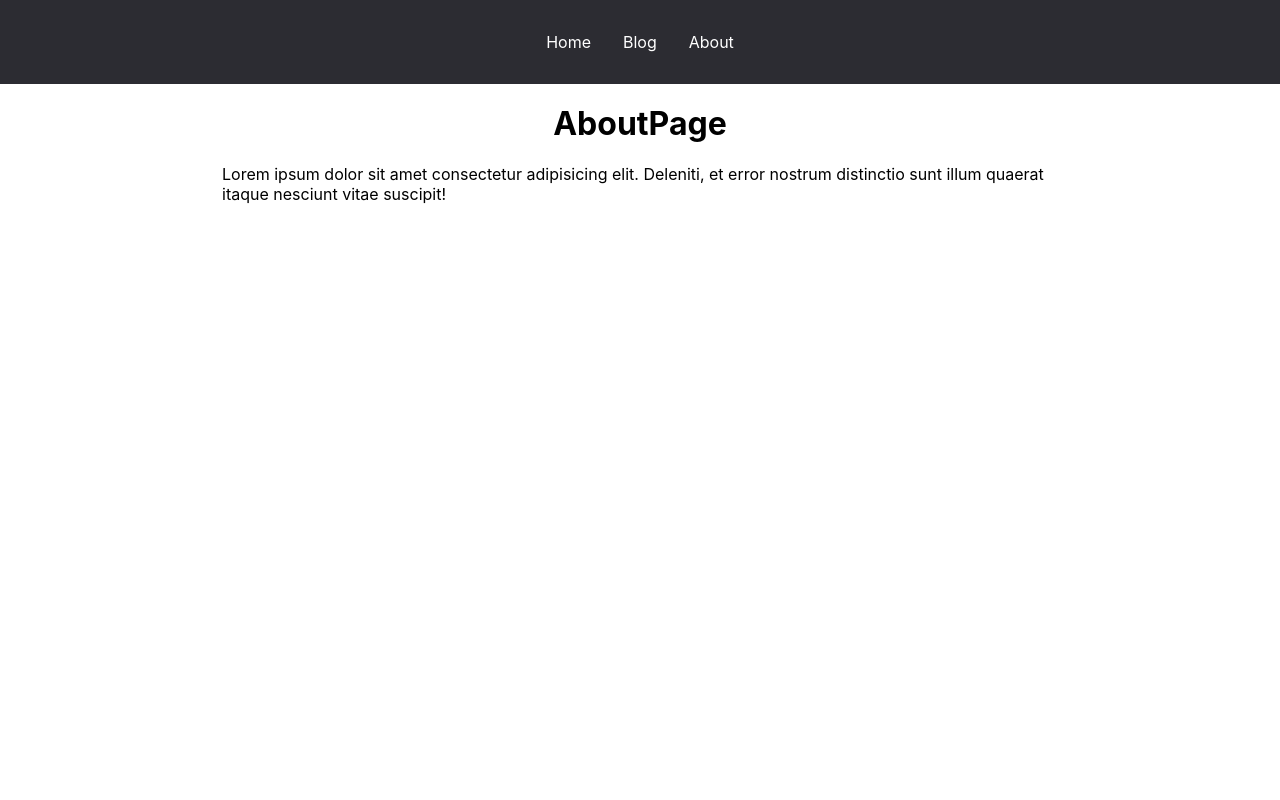
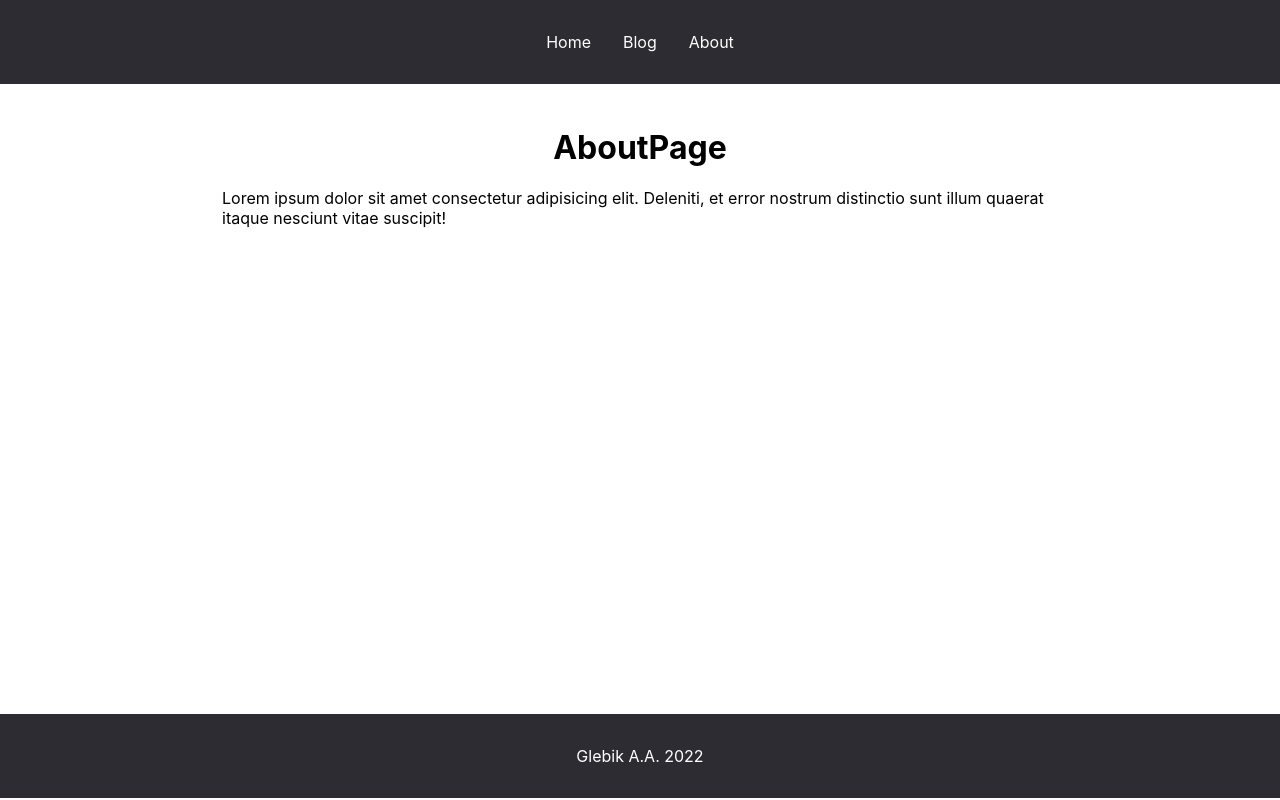
Before and after one commit to Aleksandr-Glebik/react-router-6, a React (Create React App) app: page /about in a window 1280 px wide. Built offline with nearby package versions, Linux system fonts and the light colour scheme.

Commit message:
feat: add comp Loyout and Outlet from react-router-dom

```diff
--- a/src/App.js
+++ b/src/App.js
@@ -1,22 +1,20 @@
-import {Routes, Route, Link} from 'react-router-dom'
+import {Routes, Route} from 'react-router-dom'
 import HomePage from './pages/HomePage'
 import AboutPage from './pages/AboutPage'
 import BlogPage from './pages/BlogPage'
 import NoFoundPage from './pages/NoFoundPage'
+import Loyout from './components/Layout'
 
 function App() {
   return (
     <>
-      <header>
-        <Link to="/">Home</Link>
-        <Link to="/posts">Blog</Link>
-        <Link to="/about">About</Link>
-      </header>
       <Routes>
-        <Route path='/' element={<HomePage />}/>
-        <Route path='/about' element={<AboutPage />}/>
-        <Route path='/posts' element={<BlogPage />}/>
-        <Route path='*' element={<NoFoundPage />}/>
+        <Route path='/' element={<Loyout />}>
+          <Route index element={<HomePage />}/>
+          <Route path='about' element={<AboutPage />}/>
+          <Route path='posts' element={<BlogPage />}/>
+          <Route path='*' element={<NoFoundPage />}/>
+        </Route>
       </Routes>
     </>
   )
--- /dev/null
+++ b/src/components/Layout.jsx
@@ -0,0 +1,23 @@
+import React from "react"
+import { Link, Outlet } from "react-router-dom"
+
+const Loyout = () => {
+    return (
+        <>
+        <header>
+            <Link to="/">Home</Link>
+            <Link to="/posts">Blog</Link>
+            <Link to="/about">About</Link>
+        </header>
+        <main className="container">
+            <Outlet />
+        </main>
+        <footer>
+            <a target="_blank" rel="noreferrer" href="https://github.com/Aleksandr-Glebik">Glebik A.A. 2022</a>
+        </footer>
+        </>
+
+    )
+}
+
+export default Loyout
--- a/src/index.css
+++ b/src/index.css
@@ -29,25 +29,21 @@ header > a {
 header > a:hover {
   text-decoration: underline;
 }
-
 h1 {
   text-align: center;
   margin-top: 20px;
 }
-
 .container {
   max-width: 900px;
   padding-left: 2rem;
   padding-right: 2rem;
   margin: 0 auto;
 }
-
 main {
-  min-height: calc(100vh - 85px - 22px);
+  min-height: calc(100vh - 85px - 22px - 63px);
   padding-top: 1.5rem;
   padding-bottom: 1.5rem;
 }
-
 main a {
   text-decoration: none;
   color: var(--color-bg);
@@ -55,8 +51,20 @@ main a {
 main a:hover {
   text-decoration: underline;
 }
-
 .active {
   color: var(--color-active);
   cursor: default;
 }
+footer {
+  background-color: var(--color-bg);
+  padding: 2rem 0;
+  text-align: center;
+}
+footer > a {
+  color: white;
+  text-decoration: none;
+  padding: 0 1rem;
+}
+footer > a:hover {
+  text-decoration: underline;
+}
--- a/src/pages/AboutPage.jsx
+++ b/src/pages/AboutPage.jsx
@@ -2,7 +2,7 @@ import React from "react"
 
 const AboutPage = () => {
     return (
-        <div className="container">
+        <div>
             <h1>AboutPage</h1>
             <p>Lorem ipsum dolor sit amet consectetur adipisicing elit. Deleniti, et error nostrum distinctio sunt illum quaerat itaque nesciunt vitae suscipit!</p>
         </div>
--- a/src/pages/BlogPage.jsx
+++ b/src/pages/BlogPage.jsx
@@ -2,7 +2,7 @@ import React from "react"
 
 const BlogPage = () => {
     return (
-        <div className="container">
+        <div>
             <h1>BlogPage</h1>
             <p>Lorem ipsum dolor sit amet consectetur adipisicing elit. Deleniti, et error nostrum distinctio sunt illum quaerat itaque nesciunt vitae suscipit!</p>
         </div>
--- a/src/pages/HomePage.jsx
+++ b/src/pages/HomePage.jsx
@@ -2,7 +2,7 @@ import React from "react"
 
 const HomePage = () => {
     return (
-        <div className="container">
+        <div>
             <h1>HomePage</h1>
             <p>Lorem ipsum dolor sit amet consectetur adipisicing elit. Deleniti, et error nostrum distinctio sunt illum quaerat itaque nesciunt vitae suscipit!</p>
         </div>
--- a/src/pages/NoFoundPage.jsx
+++ b/src/pages/NoFoundPage.jsx
@@ -3,7 +3,7 @@ import {Link} from 'react-router-dom'
 
 const NoFoundPage = () => {
     return (
-        <div className="container">
+        <div>
             <h1>NoFoundPage</h1>
             <p>This page doesn't exist. Go <Link to="/"></Link></p>
         </div>
```
